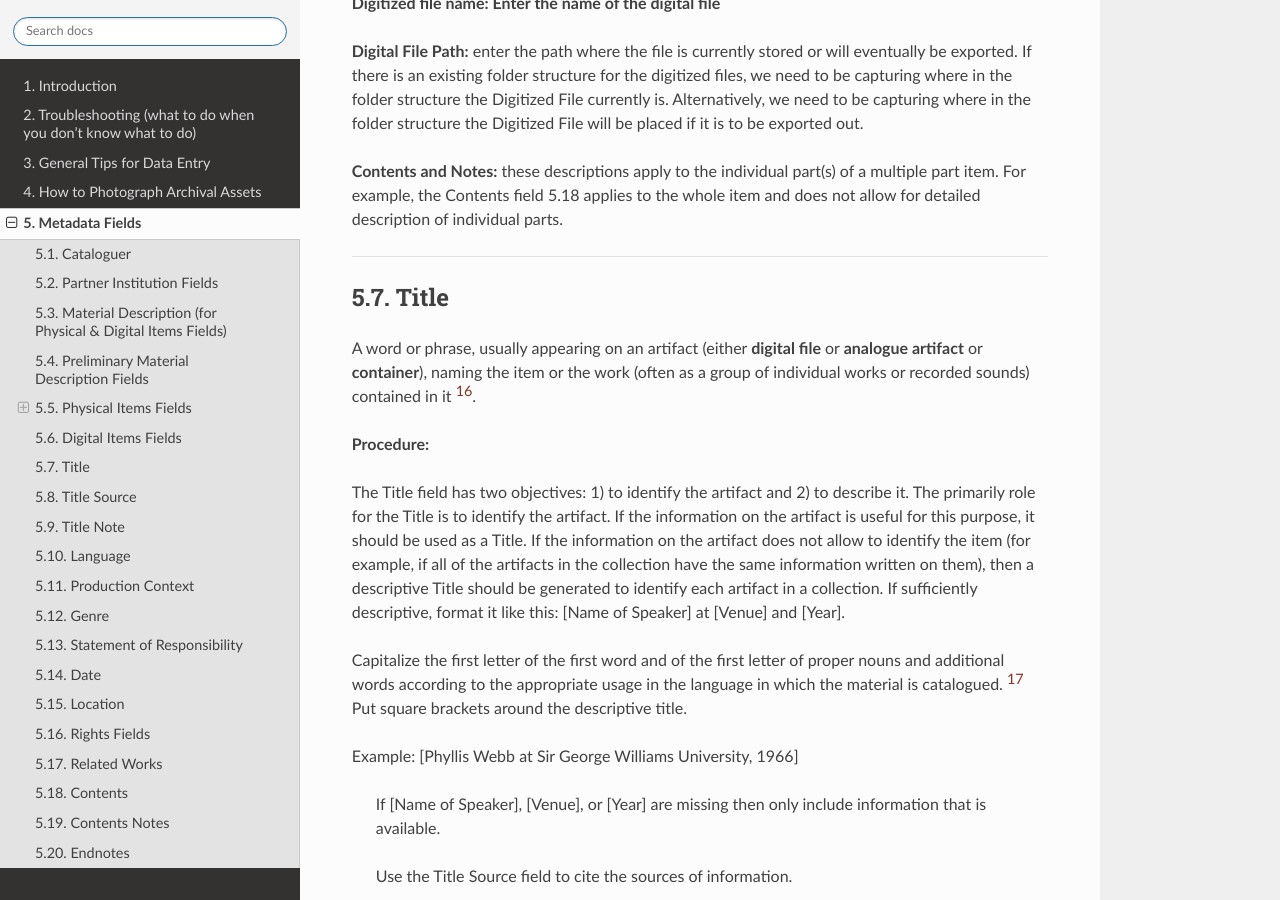
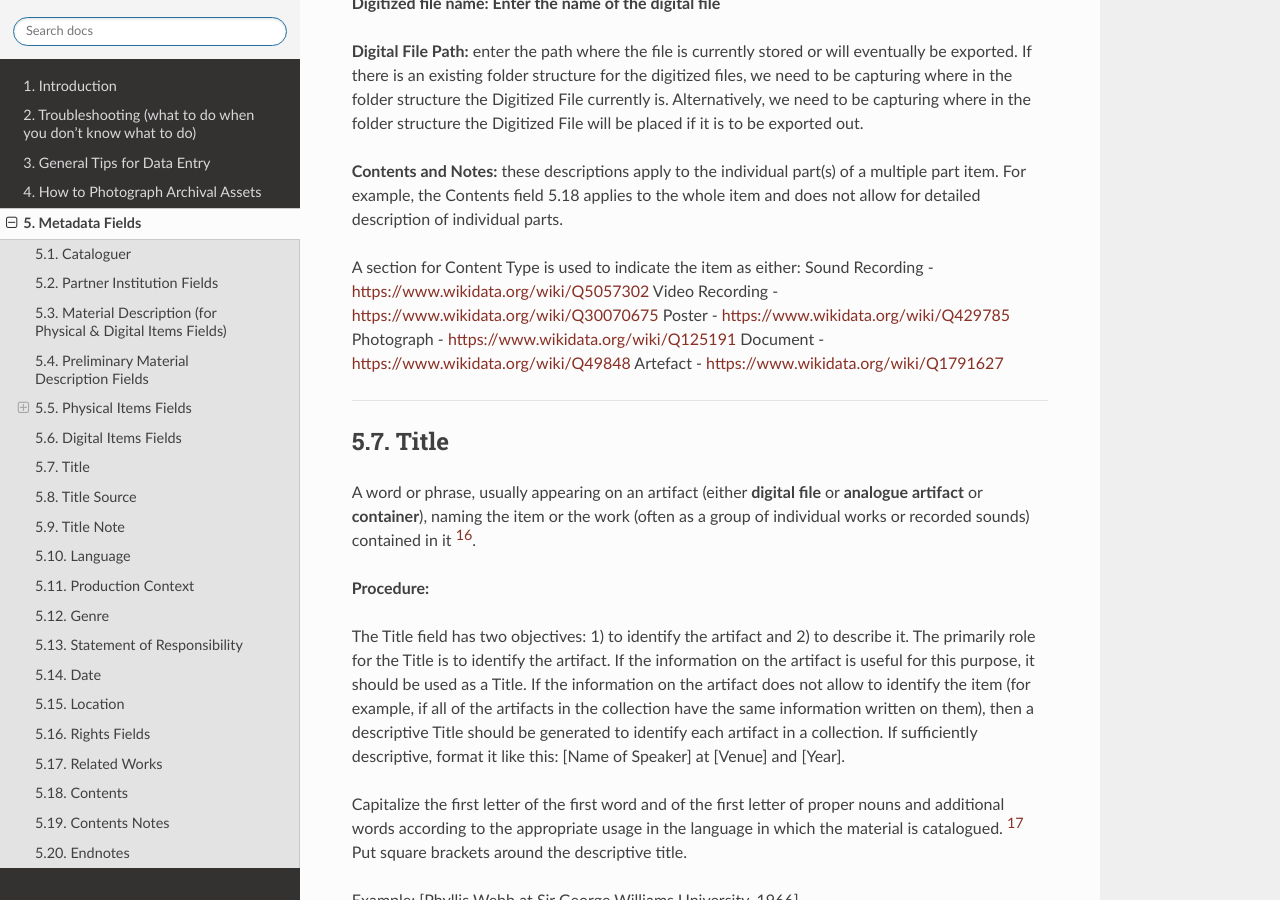
Before and after one commit to spokenweb/spokenweb-metadata-scheme, a Sphinx documentation site: the page built from docs/5-metadata-fields.rst, in a window 1280 px wide and 900 px high, scrolled down 7492 px. Built offline with Sphinx 7.4.7 and the Read the Docs theme 2.0.0, drawn with Linux system fonts in a browser that asks for light colours.

Commit message:
Update 5-metadata-fields.rst

```diff
--- a/docs/5-metadata-fields.rst
+++ b/docs/5-metadata-fields.rst
@@ -259,6 +259,15 @@ Where possible, include the following additional information in the Notes field:
 **Digital File Path:** enter the path where the file is currently stored or will eventually be exported.  If there is an existing folder structure for the digitized files, we need to be capturing where in the folder structure the Digitized File currently is.  Alternatively, we need to be capturing where in the folder structure the Digitized File will be placed if it is to be exported out.
 
 **Contents and Notes:** these descriptions apply to the individual part(s) of a multiple part item. For example, the Contents field 5.18 applies to the whole item and does not allow for detailed description of individual parts.
+
+A section for Content Type is used to indicate the item as either:
+Sound Recording - https://www.wikidata.org/wiki/Q5057302
+Video Recording - https://www.wikidata.org/wiki/Q30070675
+Poster - https://www.wikidata.org/wiki/Q429785
+Photograph - https://www.wikidata.org/wiki/Q125191
+Document - https://www.wikidata.org/wiki/Q49848
+Artefact - https://www.wikidata.org/wiki/Q1791627
+
 
 ----
 
```
